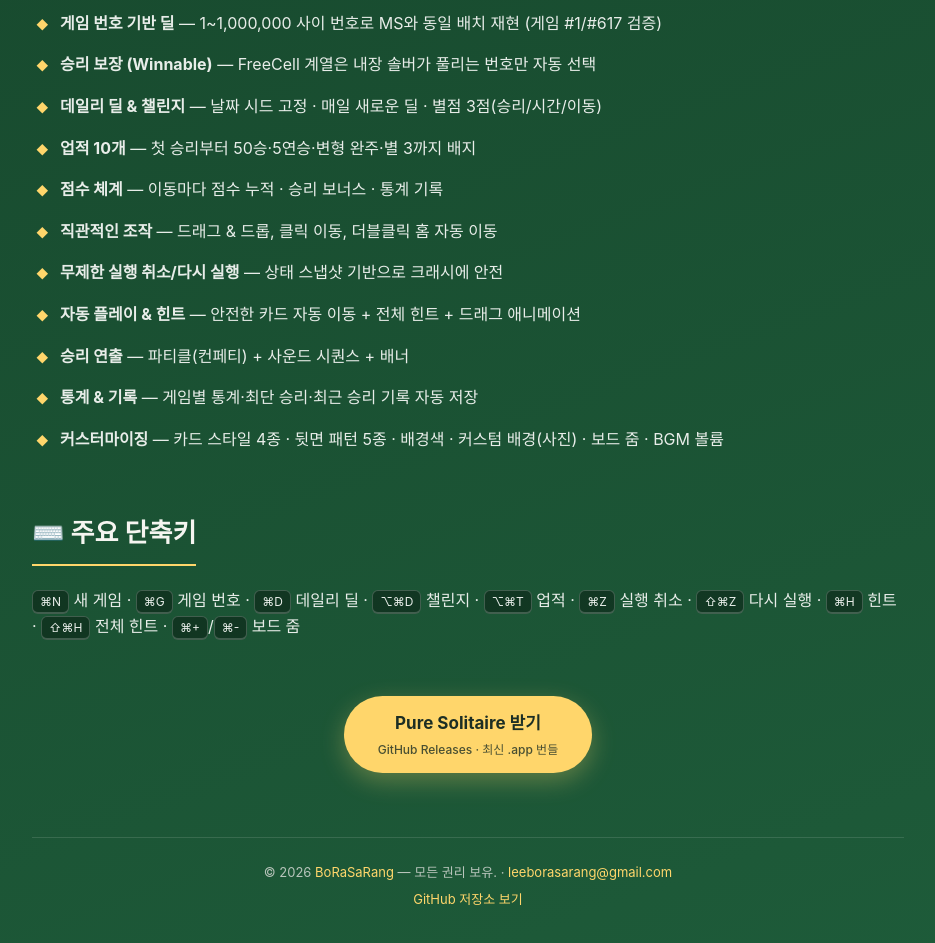
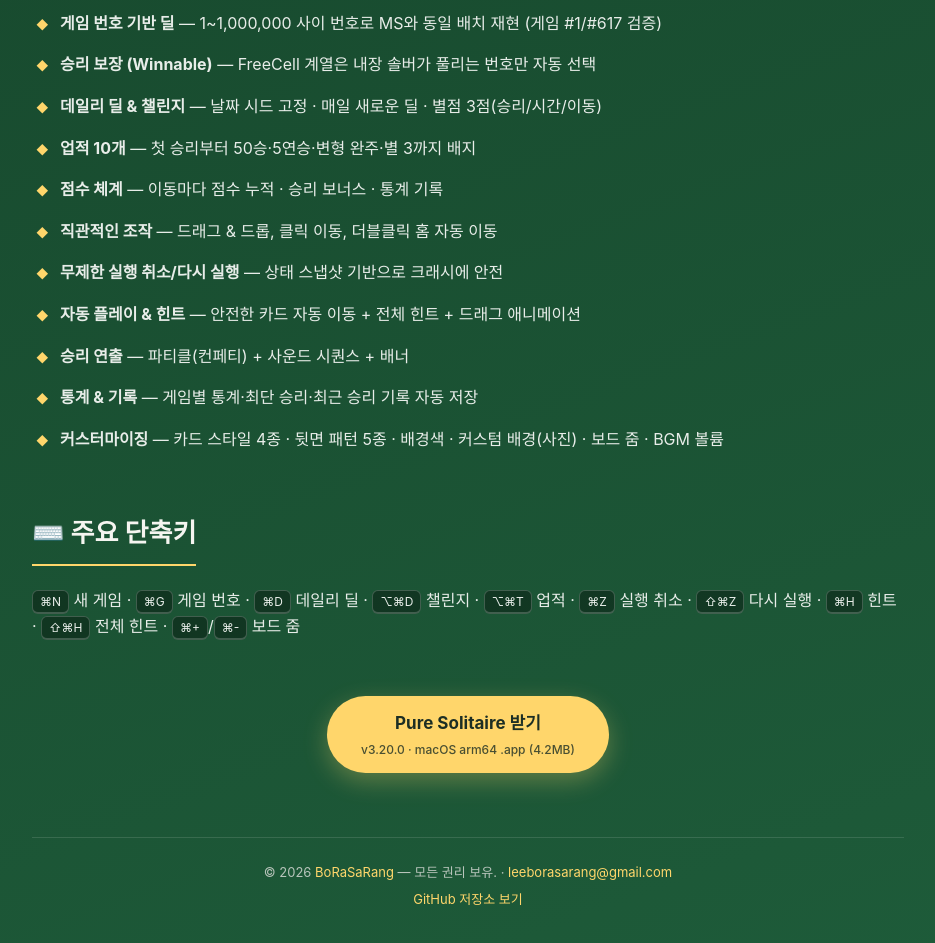
Before and after one commit to BoraSarang/Pure-Solitaire, a plain HTML site: page index.html in a window 1280 px wide. Shown: the part 2056-2999 px from the top of the page, without its empty margins (172-1107 px from the left). Drawn offline with Linux system fonts and the light colour scheme.

Commit message:
docs(macos): v3.20 문서 마무리 + 릴리스/CI 안정화 반영 + README/랜딩 다운로드 배지
- TODO: v3.18/19/20 완료 전환, CI 수정(DailyDeal 타임존·release 테스트) 및 릴리스 v3.20.0 항목 추가
- CHANGELOG: [3.20.0] 릴리스 + CI 테스트 안정화 섹션
- PLAN_v3.20: 후속(릴리스/CI) 섹션, T-205 완료
- README: 릴리스·빌드·저장소 배지 + swift test -c release
- index.html: 다운로드 버튼을 v3.20.0 자산으로 직접 연결

```diff
--- a/index.html
+++ b/index.html
@@ -124,7 +124,7 @@
   </section>
 
   <div class="download">
-    <a class="btn" href="https://github.com/BoraSarang/Pure-Solitaire/releases">Pure Solitaire 받기<small>GitHub Releases · 최신 .app 번들</small></a>
+    <a class="btn" href="https://github.com/BoraSarang/Pure-Solitaire/releases/latest/download/Pure-Solitaire-3.20.0-macos.zip">Pure Solitaire 받기<small>v3.20.0 · macOS arm64 .app (4.2MB)</small></a>
   </div>
 
   <footer>
```
Also changed, not shown: 5 other files.
